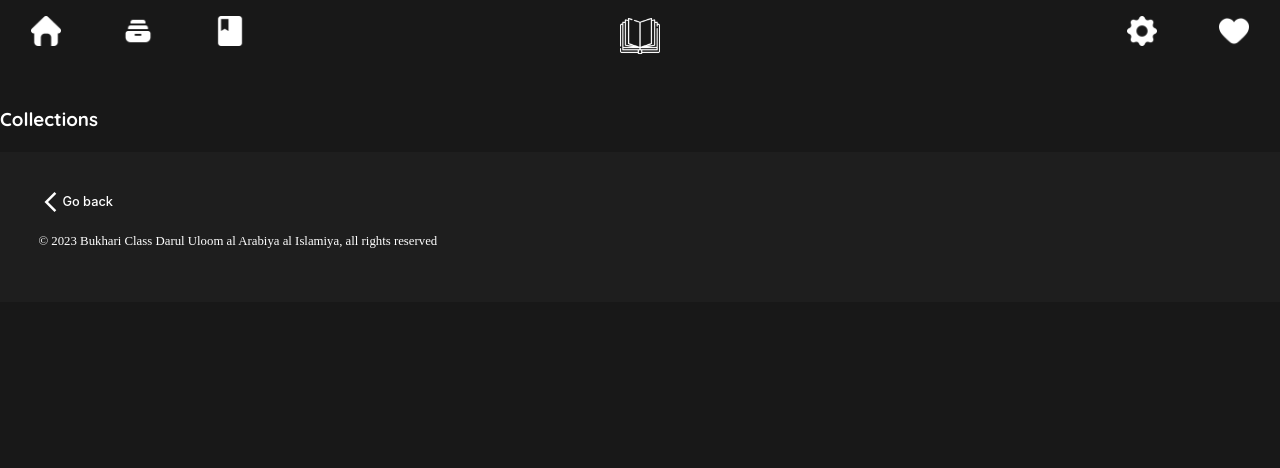
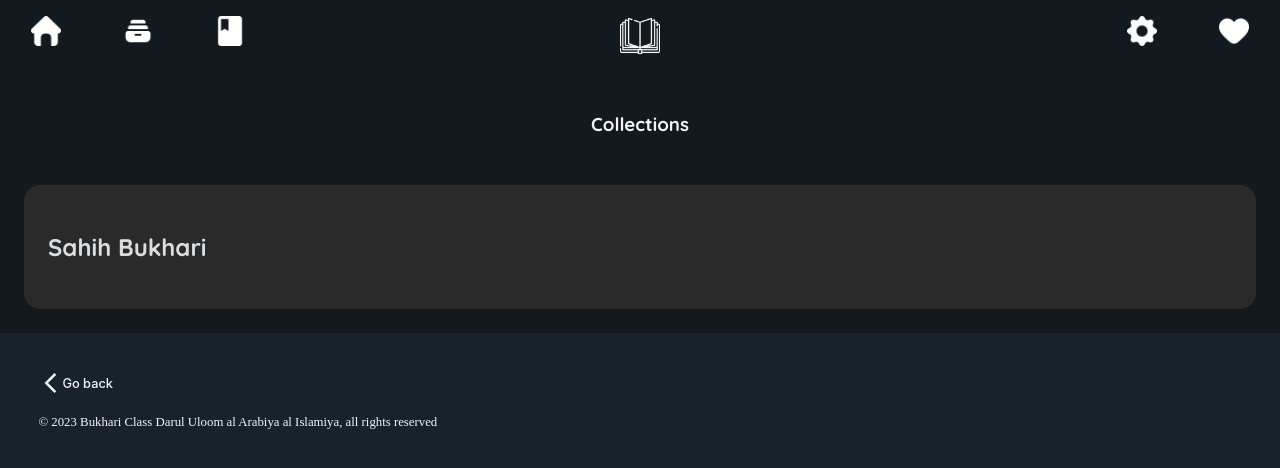
Before and after one commit to mo3r99/hadith, a React (Vite) app: page /collections in a window 1280 px wide. Shown: the top 468 px of the page. Built offline with nearby package versions, Linux system fonts and the light colour scheme; a web font is replaced by a local one.

Commit message:
many fixes

```diff
--- a/src/App.css
+++ b/src/App.css
@@ -6,8 +6,8 @@
 }
 
 body {
-    background-color: rgb(24, 24, 24);
-    color: white;
+    background-color: var(--dark-100);
+    color: var(--font-light);
     overflow-x: hidden;
 }
 
--- a/src/components/footer/Footer.scss
+++ b/src/components/footer/Footer.scss
@@ -1,12 +1,12 @@
 footer {
-    background-color: rgb(30, 30, 30);
+    background-color: var(--dark-200);
     overflow-x: hidden;
     padding: 3em;
     font-size: 0.8em;
 }
 
 footer a {
-    color: white;
+    color: var(--font-light);
     display: inline-flex;
     align-items: center;
 }
--- a/src/components/navbar/Navbar.jsx
+++ b/src/components/navbar/Navbar.jsx
@@ -39,7 +39,7 @@
             isPending ? Styles.pending : isActive ? Styles.active : ""
           }
         >
-          <NavLink to={`/hadith/${currentReadingContext.bookName}/${currentReadingContext.hadithNo}`}>
+          <NavLink to={`/hadith/${currentReadingContext.bookName ? currentReadingContext.bookName : 'al-bukhari' }/${currentReadingContext.hadithNo}`}>
             <img src={currentLogo} />
             <span>Current</span>
           </NavLink>
--- /dev/null
+++ b/src/components/ui/card/Card.jsx
@@ -0,0 +1,12 @@
+import React from 'react'
+import Styles from './Card.module.scss'
+
+function Card(props) {
+  return (
+    <div className={Styles.card}>
+        {props.children}
+    </div>
+  )
+}
+
+export default Card
--- /dev/null
+++ b/src/components/ui/card/Card.module.scss
@@ -0,0 +1,7 @@
+.card {
+  padding: 1.5em;
+  margin: 1.5em;
+  border-radius: 1em;
+  position: relative;
+  overflow: hidden;
+}
--- a/src/index.css
+++ b/src/index.css
@@ -7,16 +7,20 @@
 
   color-scheme: light dark;
   color: rgba(255, 255, 255, 0.87);
-  background-color: #242424;
+  background-color: #343c46;
 
   font-synthesis: none;
   text-rendering: optimizeLegibility;
   -webkit-font-smoothing: antialiased;
   -moz-osx-font-smoothing: grayscale;
-}
 
-* {
-
+  --dark-100: #12191f;
+  --dark-200: #18222b;
+  --light: #f2f6fd;
+  --accent-light: #3b84a5;
+  --accent-dark: #2f424b;
+  --font-light: #f4f4f4;
+  --font-dark: #191919;
 }
 
 .material-symbols-outlined {
--- a/src/pages/collections/Collections.jsx
+++ b/src/pages/collections/Collections.jsx
@@ -1,12 +1,22 @@
-import React from 'react'
-import Navbar from '../../components/navbar/Navbar'
+import React from "react";
+import Navbar from "../../components/navbar/Navbar";
+
+import Styles from "./Collections.module.scss";
+import Card from "../../components/ui/card/Card";
 
 function Collections() {
   return (
     <>
-    <h3>Collections</h3>
+      <header>
+        <h3>Collections</h3>
+      </header>
+      <section className={Styles.collections}>
+        <Card>
+          <h2>Sahih Bukhari</h2>
+        </Card>
+      </section>
     </>
-  )
+  );
 }
 
-export default Collections
+export default Collections;
--- /dev/null
+++ b/src/pages/collections/Collections.module.scss
@@ -0,0 +1,7 @@
+.collections {
+  div {
+    opacity: 0.9;
+    backdrop-filter: blur(10px);
+    background-color: rgb(47, 45, 45);
+  }
+}
```
Also changed, not shown: src/assets/bukhari.webp (added).
